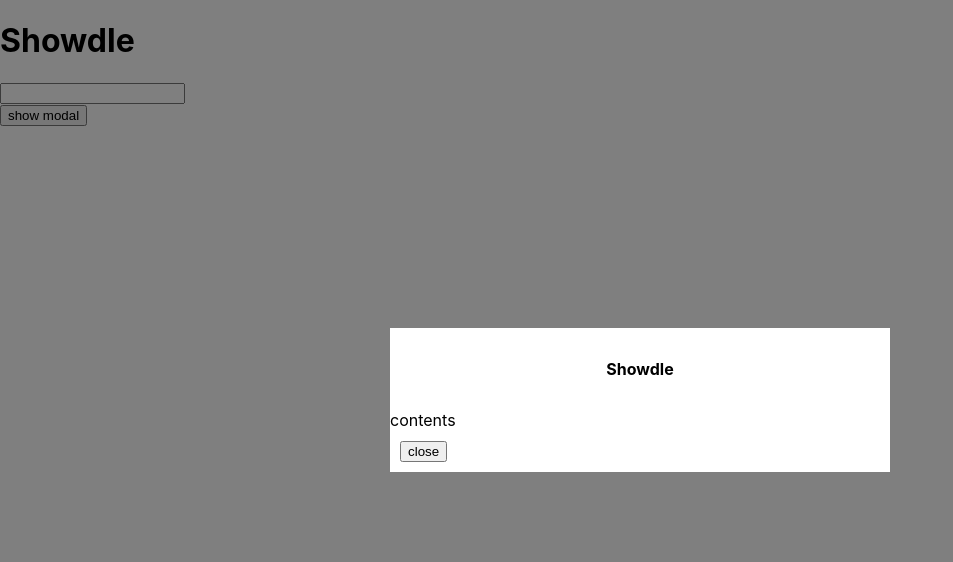
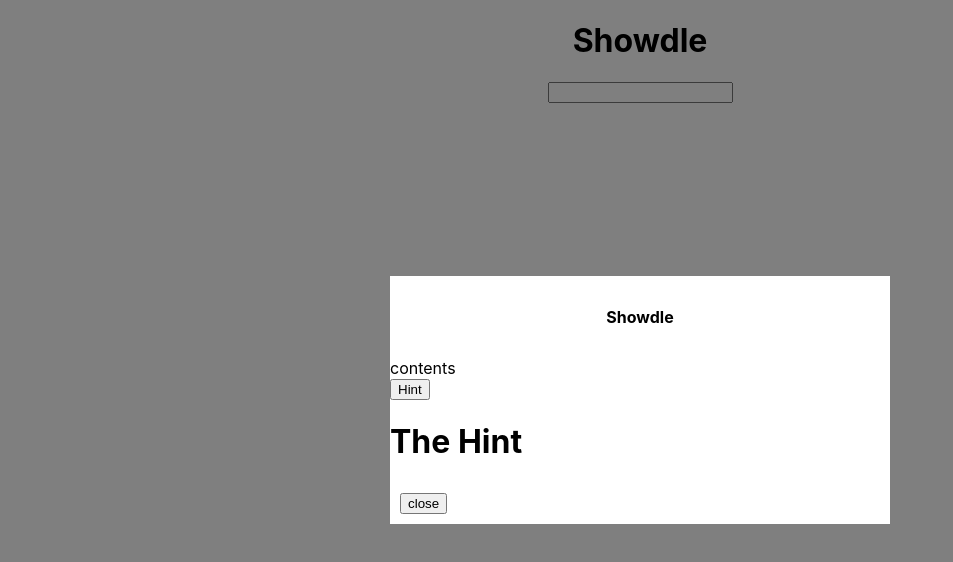
Before and after one commit to jasonz23/movie-search, a React (Create React App) app: page / in a window 1280 px wide. Shown: the top 562 px of the page, without its empty margins (0-953 px from the left). Built offline with nearby package versions, Linux system fonts and the light colour scheme.

Commit message:
trying to add hint

```diff
--- a/src/App.css
+++ b/src/App.css
@@ -39,4 +39,19 @@
 
 .title {
   cursor: pointer;
+  text-align: center;
 }
+
+.input {
+  text-align: left;
+  margin:auto;
+  display: block;
+
+}
+
+.options {
+  text-align: center;
+  margin:auto;
+  display: block;
+
+}
--- a/src/App.js
+++ b/src/App.js
@@ -6,6 +6,7 @@ import Input from "./Input.js"
 
 function App() {
   const [showModal, setModal] = useState(true)
+  const [diff, setDiff] = useState(false)
   const changeModal = () => {
     setModal(!showModal)
   }
@@ -13,8 +14,8 @@ function App() {
     <div>
       <h1 className = "title" onClick = {changeModal}>Showdle</h1>
       <Input />
-      <button onClick = {changeModal}> show modal</button>
-      <Modal onClose = {() => setModal(false)} show = {showModal}/>
+      {/* <button onClick = {changeModal}> show modal</button> */}
+      <Modal onClose = {() => setModal(false)} show = {showModal} setDifficulty = {() => setDiff(!diff)}/>
     </div>
   );
 }
--- a/src/Input.js
+++ b/src/Input.js
@@ -1,6 +1,7 @@
 import React from "react"
 import Movies from "./movies.json"
-const INPUT_TIMEOUT = 250;
+import "./App.css"
+const INPUT_TIMEOUT = 150;
 class Input extends React.Component {
     constructor(props) {
         super(props);
@@ -45,12 +46,12 @@ class Input extends React.Component {
 
     render() {
         return (
-          <div >
-          <input type = "text" value={this.state.value} onChange = {this.onChange}/>
+          <div>
+          <input type = "text" value={this.state.value} onChange = {this.onChange} className = "input"/>
             <div>
             {
               this.state.predictions.slice(0,5).map((item, index) => (
-                <div key={index + item}>{item}
+                <div key={index + item} className = "options">{item}
                 <button>Enter</button></div>
 
               ))
--- a/src/Modal/Modal.css
+++ b/src/Modal/Modal.css
@@ -23,3 +23,7 @@
     align-items: center;
     text-align: center;
 }
+
+.hint-n {
+    text-decoration-color: #fff;
+}
--- a/src/Modal/Modal.js
+++ b/src/Modal/Modal.js
@@ -5,6 +5,7 @@ const Modal = (props) => {
     if (!props.show) {
         return null
     }
+
     return (
         <div className = "modal">
             <div className = "modal-content">
@@ -13,10 +14,17 @@ const Modal = (props) => {
                 </div>
                 <div className = "modal-body">
                     contents
+                    <br></br>
+                    <button onClick = {props.setDifficulty}>Hint</button>
+                    <br></br>
+                    <h1 className = {props.diff? "hint-y" : "hint-n"} >
+                        The Hint
+                    </h1>
                 </div>
                 <div className = "modal-footer">
                     <button onClick = {props.onClose} className = "button"> close</button>
                 </div>
+
             </div>
         </div>
 
```
